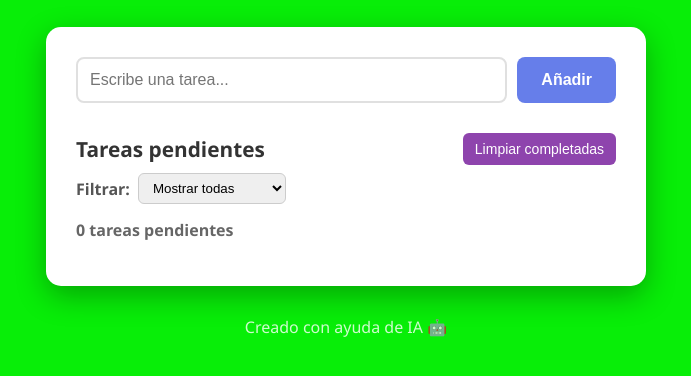
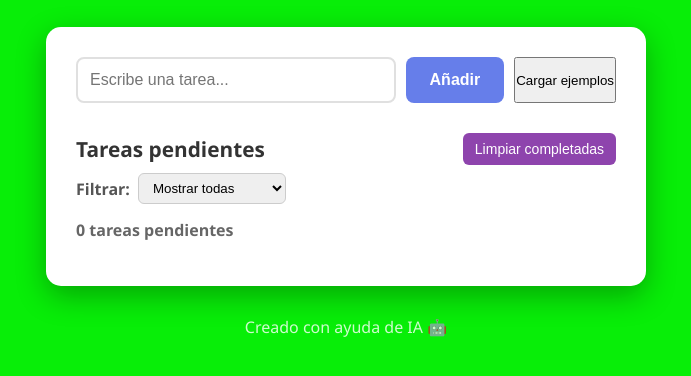
Before and after one commit to ejcoalejandro-create/gestor-tareas, a plain HTML site: page index.html in a window 1280 px wide. Shown: the part 78-454 px from the top of the page, without its empty margins (294-985 px from the left). Drawn offline with Linux system fonts and the light colour scheme.

Commit message:
boton ejemplo

```diff
--- a/index.html
+++ b/index.html
@@ -18,6 +18,8 @@
         <section class="add-task">
             <input type="text" id="taskInput" placeholder="Escribe una tarea...">
             <button id="addButton">Añadir</button>
+            <button id="loadExampleBtn">Cargar ejemplos</button>
+</section>
         </section>
 
         <section class="task-list">
```
